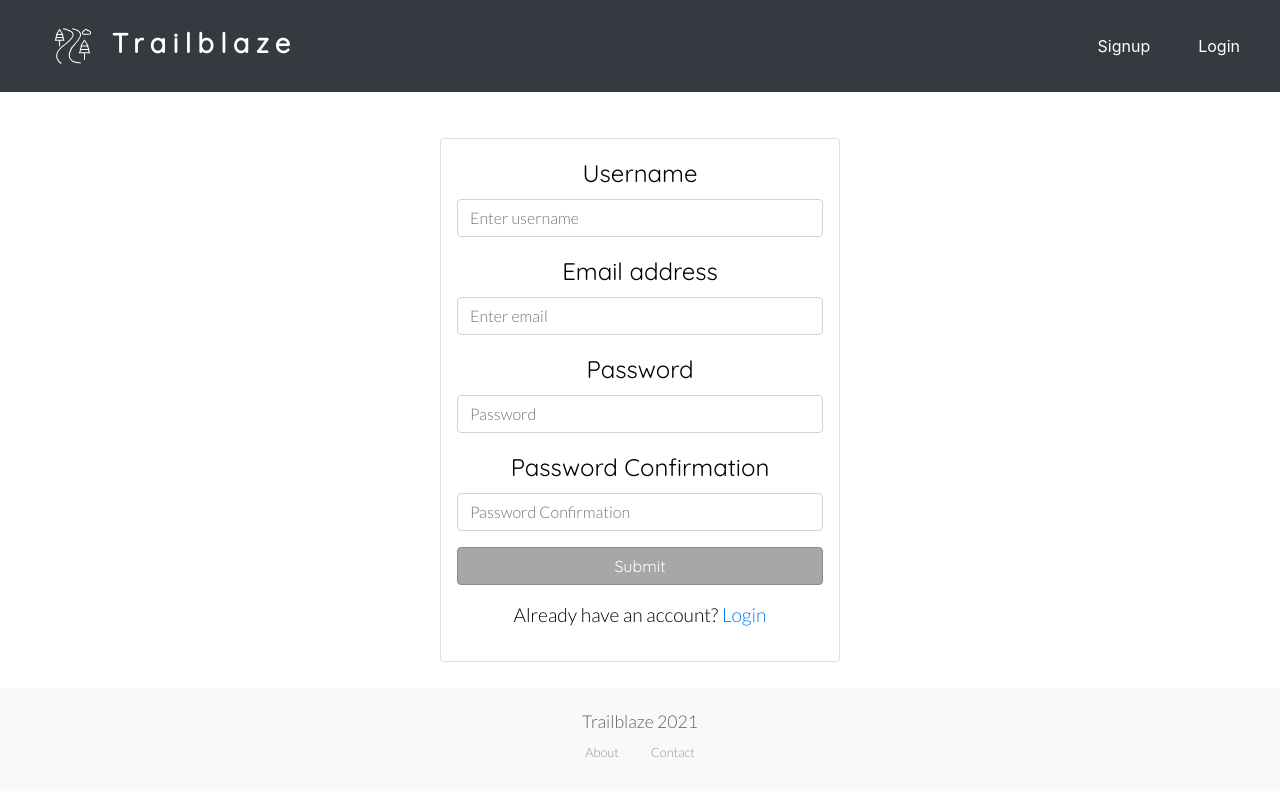
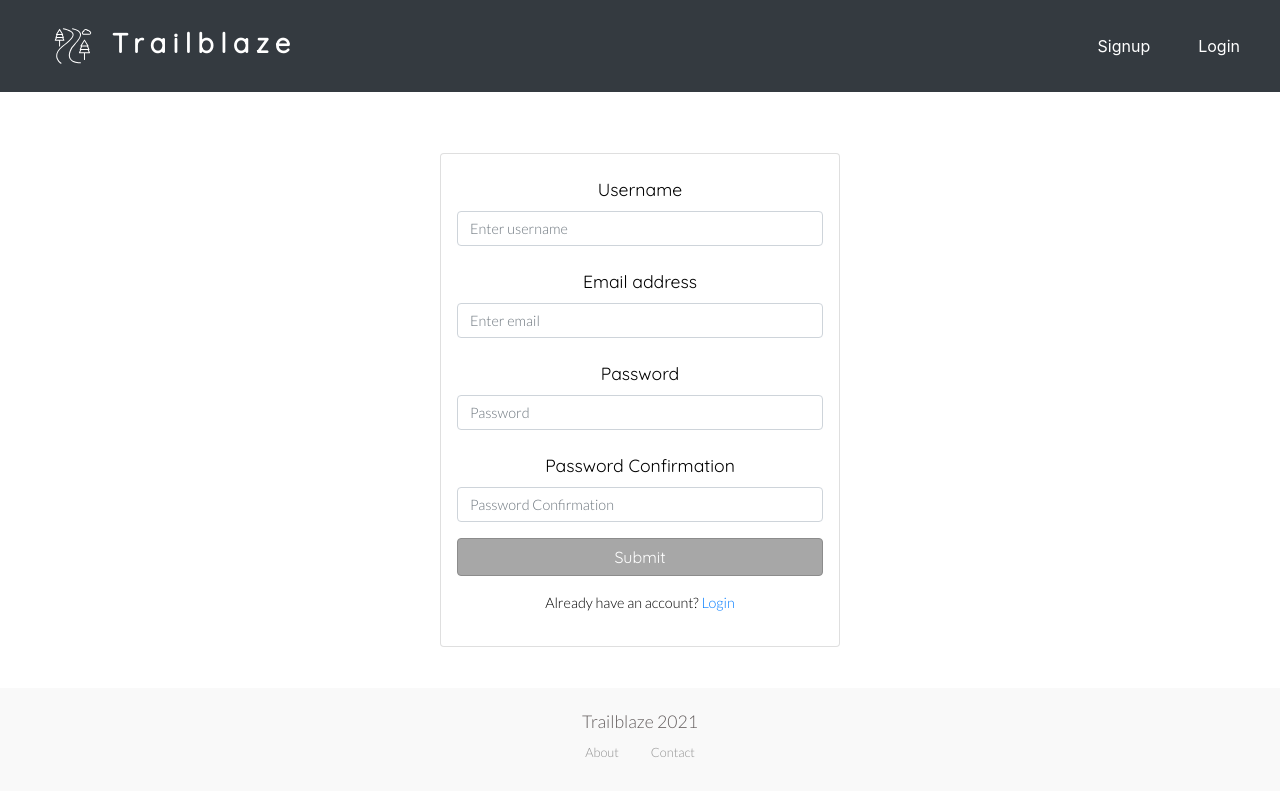
Before and after one commit to smitham50/trailblaze-frontend, a React (Create React App) app: page /#/signup in a window 1280 px wide. Shown: the top 796 px of the page. Built offline with nearby package versions, Linux system fonts and the light colour scheme.

Commit message:
Modify form fonts

```diff
--- a/src/StyledComponents/FormWrapper.js
+++ b/src/StyledComponents/FormWrapper.js
@@ -15,10 +15,10 @@ export const FormWrapper = styled.div`
         position: absolute;
     }
     .subtext {
-        font-family: Source Sans Pro, sans-serif;
+        font-size: .9rem;
     }
     .headline {
-        font-family: Amatic SC, cursive;
+        font-size: 1.1rem;
     }
     .btn-success {
         background: #a7a7a7;
```
